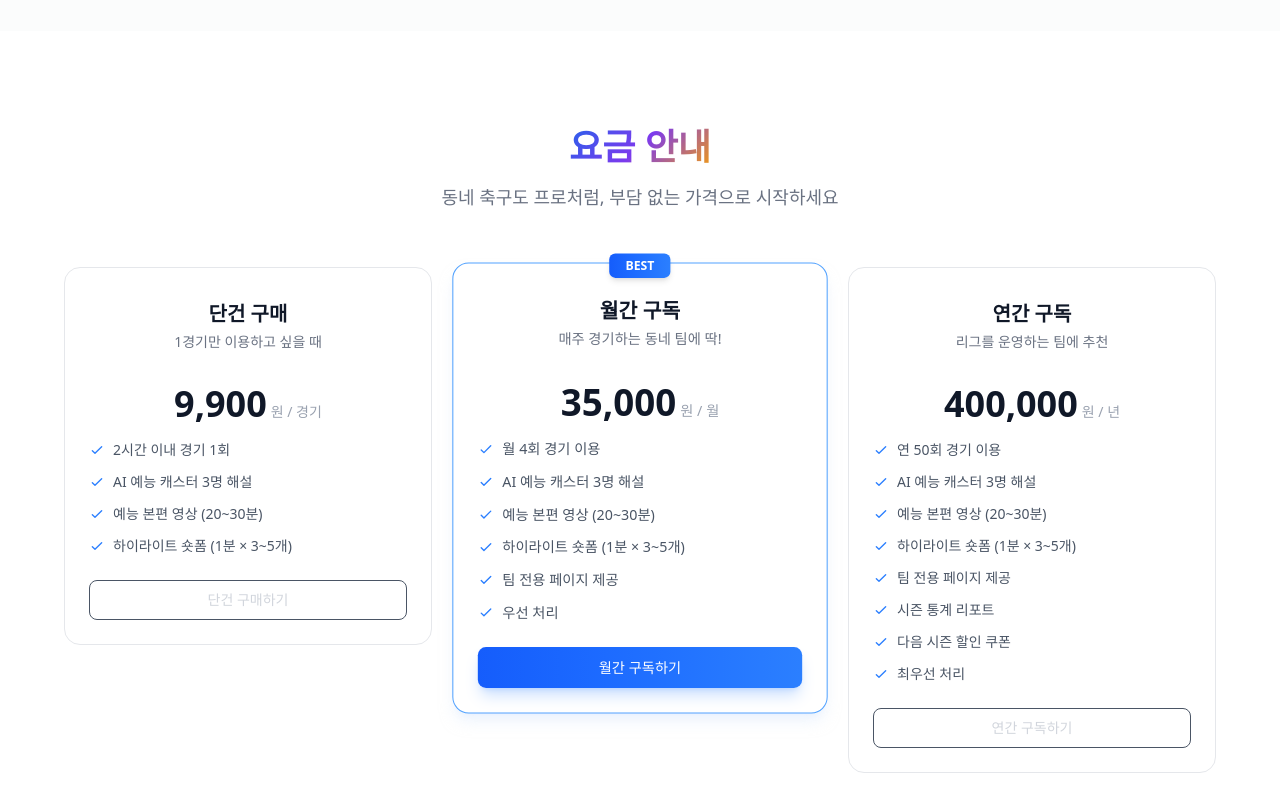
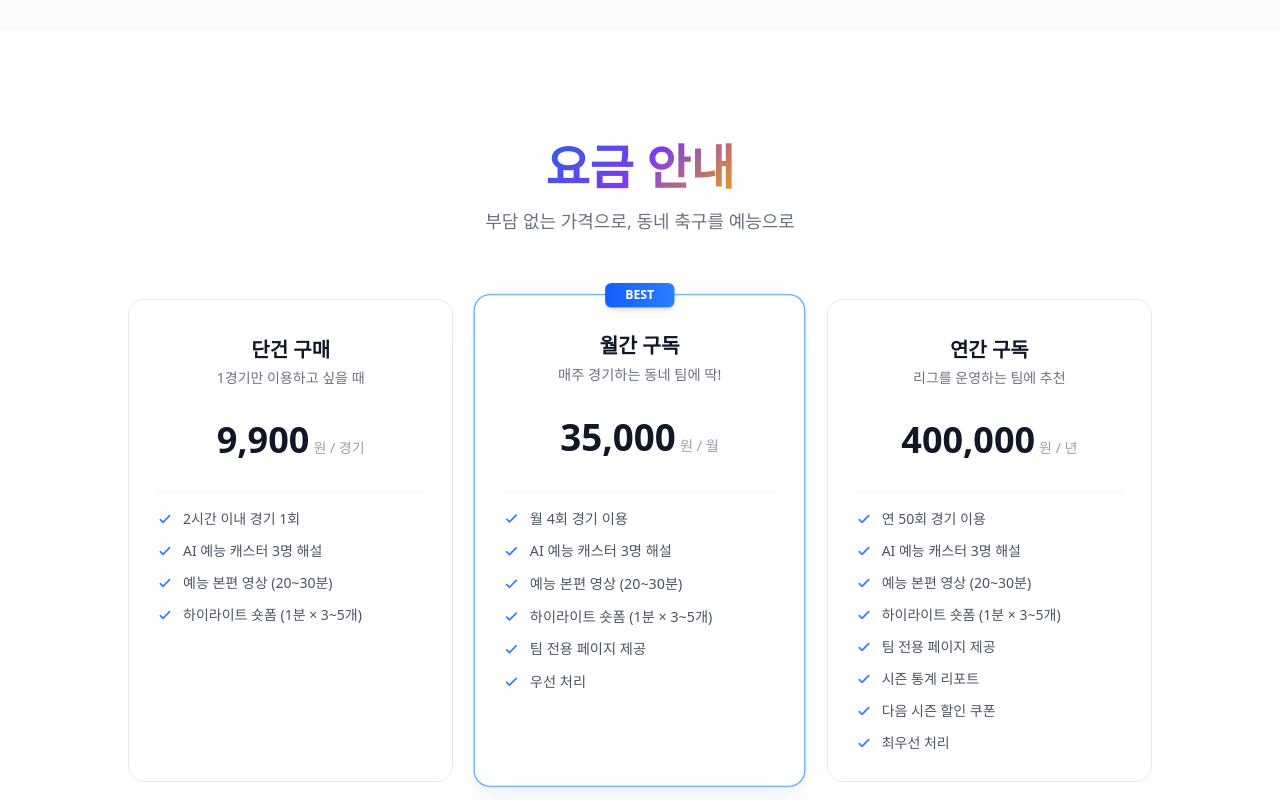
Before and after one commit to kangyh427/boomcast, a Next.js app: page / in a window 1280 px wide. Shown: the part 4480-5280 px from the top of the page. Built offline with nearby package versions, Linux system fonts and the light colour scheme; a web font is replaced by a local one.

Commit message:
Update Pricing.tsx

```diff
--- a/src/components/landing/Pricing.tsx
+++ b/src/components/landing/Pricing.tsx
@@ -1,22 +1,20 @@
 /*
  * ============================================================
  * 파일: src/components/landing/Pricing.tsx
- * 설명: BoomCast 요금 안내 섹션 - 화이트 테마
+ * 설명: BoomCast 요금 안내 - 3열 카드 (화이트 테마)
  * 경로: src/components/landing/Pricing.tsx
  * 최근 작업: 세션 6 - 전면 재작성
- *   - 인수인계서 [F] 확정 요금 데이터 적용
+ *   - 인수인계서 [F] 확정 요금 데이터
  *   - "실시간 이벤트 감지" 삭제
- *   - "경기당 OO원" 비교가 삭제 (인수인계서 [M] ⚠️5)
- *   - 영문 가격: $7.99 / $24.99 / $299.99
- *   - useLang() 훅으로 i18n 전환 적용
+ *   - "경기당 OO원" 비교가 삭제
+ *   - CTA 버튼 없음 (사이트 전체 2곳만 유지)
+ *   - useLang() 적용
  * 작성일: 2026-03-07
  * ============================================================
  */
 
 "use client";
 
-import Link from "next/link";
-import { Button } from "@/components/ui/button";
 import { Badge } from "@/components/ui/badge";
 import { useLang } from "@/providers/LanguageProvider";
 
@@ -24,15 +22,15 @@ import { useLang } from "@/providers/LanguageProvider";
 const text = {
   ko: {
     sectionTitle: "요금 안내",
-    sectionSubtitle: "동네 축구도 프로처럼, 부담 없는 가격으로 시작하세요",
+    sectionSubtitle: "부담 없는 가격으로, 동네 축구를 예능으로",
   },
   en: {
     sectionTitle: "Pricing",
-    sectionSubtitle: "Start your pro-level experience at an affordable price",
+    sectionSubtitle: "Affordable plans to turn your games into entertainment",
   },
 };
 
-/* ── 요금 플랜 데이터 (인수인계서 [F] 확정) ── */
+/* ── 요금 데이터 (인수인계서 [F] 확정) ── */
 const plans = {
   ko: [
     {
@@ -47,7 +45,6 @@ const plans = {
         "하이라이트 숏폼 (1분 × 3~5개)",
       ],
       popular: false,
-      cta: "단건 구매하기",
     },
     {
       name: "월간 구독",
@@ -63,7 +60,6 @@ const plans = {
         "우선 처리",
       ],
       popular: true,
-      cta: "월간 구독하기",
     },
     {
       name: "연간 구독",
@@ -81,7 +77,6 @@ const plans = {
         "최우선 처리",
       ],
       popular: false,
-      cta: "연간 구독하기",
     },
   ],
   en: [
@@ -97,7 +92,6 @@ const plans = {
         "Highlight shorts (1 min × 3-5)",
       ],
       popular: false,
-      cta: "Buy Now",
     },
     {
       name: "Monthly",
@@ -113,7 +107,6 @@ const plans = {
         "Priority processing",
       ],
       popular: true,
-      cta: "Subscribe Monthly",
     },
     {
       name: "Annual",
@@ -131,7 +124,6 @@ const plans = {
         "Top priority processing",
       ],
       popular: false,
-      cta: "Subscribe Annually",
     },
   ],
 };
@@ -142,87 +134,62 @@ export default function Pricing() {
   const planList = plans[lang];
 
   return (
-    <section id="pricing" className="py-20 sm:py-24 px-4 bg-white">
-      <div className="max-w-6xl mx-auto">
+    <section id="pricing" className="py-20 sm:py-28 px-4 bg-white">
+      <div className="max-w-5xl mx-auto">
         {/* ── 섹션 헤더 ── */}
-        <div className="text-center mb-14">
-          <h2 className="text-3xl sm:text-4xl font-bold mb-4 text-gray-900">
+        <div className="text-center mb-16">
+          <h2 className="text-3xl sm:text-4xl lg:text-5xl font-extrabold text-gray-900 mb-4">
             <span className="gradient-text">{t.sectionTitle}</span>
           </h2>
-          <p className="text-gray-500 text-lg max-w-2xl mx-auto">
-            {t.sectionSubtitle}
-          </p>
+          <p className="text-gray-500 text-lg">{t.sectionSubtitle}</p>
         </div>
 
         {/* ── 플랜 카드 ── */}
-        <div className="grid md:grid-cols-3 gap-6 items-start">
+        <div className="grid md:grid-cols-3 gap-6 items-stretch">
           {planList.map((plan, index) => (
             <div
               key={index}
-              className={`relative bg-white rounded-2xl border p-6 transition-all duration-300 ${
+              className={`relative bg-white rounded-2xl border p-7 transition-all duration-300 flex flex-col ${
                 plan.popular
-                  ? "border-blue-400 shadow-lg shadow-blue-100/50 scale-[1.02]"
-                  : "border-gray-200 hover:border-gray-300 hover:shadow-md"
+                  ? "border-blue-400 shadow-xl shadow-blue-100/40 ring-1 ring-blue-100 scale-[1.02]"
+                  : "border-gray-200 hover:border-gray-300 hover:shadow-lg"
               }`}
             >
               {/* BEST 뱃지 */}
               {plan.popular && (
-                <div className="absolute -top-3 left-1/2 -translate-x-1/2">
-                  <Badge className="bg-gradient-to-r from-blue-600 to-blue-500 border-0 text-white px-4 py-1 shadow-md">
+                <div className="absolute -top-3.5 left-1/2 -translate-x-1/2">
+                  <Badge className="bg-gradient-to-r from-blue-600 to-blue-500 border-0 text-white px-5 py-1 shadow-md text-xs font-bold">
                     BEST
                   </Badge>
                 </div>
               )}
 
-              {/* 플랜 이름 & 설명 */}
-              <div className="text-center pb-4 pt-2">
-                <h3 className="text-xl font-bold text-gray-900 mb-1">
-                  {plan.name}
-                </h3>
+              {/* 플랜 이름 */}
+              <div className="text-center pt-2 pb-4">
+                <h3 className="text-xl font-bold text-gray-900 mb-1">{plan.name}</h3>
                 <p className="text-gray-500 text-sm">{plan.description}</p>
               </div>
 
               {/* 가격 */}
               <div className="text-center my-4">
-                <span className="text-4xl font-bold text-gray-900">
-                  {plan.price}
-                </span>
+                <span className="text-4xl font-black text-gray-900">{plan.price}</span>
                 <span className="text-gray-400 text-sm ml-1">{plan.unit}</span>
               </div>
 
+              {/* 구분선 */}
+              <div className="border-t border-gray-100 my-4" />
+
               {/* 기능 목록 */}
-              <ul className="space-y-3 mb-6">
+              <ul className="space-y-3 flex-1">
                 {plan.features.map((feature, i) => (
-                  <li
-                    key={i}
-                    className="flex items-center gap-2 text-sm text-gray-600"
-                  >
-                    <svg
-                      className="w-4 h-4 text-blue-500 flex-shrink-0"
-                      fill="none"
-                      stroke="currentColor"
-                      viewBox="0 0 24 24"
-                    >
-                      <path
-                        strokeLinecap="round"
-                        strokeLinejoin="round"
-                        strokeWidth={2}
-                        d="M5 13l4 4L19 7"
-                      />
+                  <li key={i} className="flex items-start gap-2.5 text-sm text-gray-600">
+                    <svg className="w-4 h-4 text-blue-500 mt-0.5 shrink-0" fill="none" stroke="currentColor" viewBox="0 0 24 24">
+                      <path strokeLinecap="round" strokeLinejoin="round" strokeWidth={2.5} d="M5 13l4 4L19 7" />
                     </svg>
                     {feature}
                   </li>
                 ))}
               </ul>
-
-              {/* CTA 버튼 */}
-              <Button
-                variant={plan.popular ? "default" : "outline"}
-                className="w-full"
-                asChild
-              >
-                <Link href="/demo">{plan.cta}</Link>
-              </Button>
             </div>
           ))}
         </div>
```
